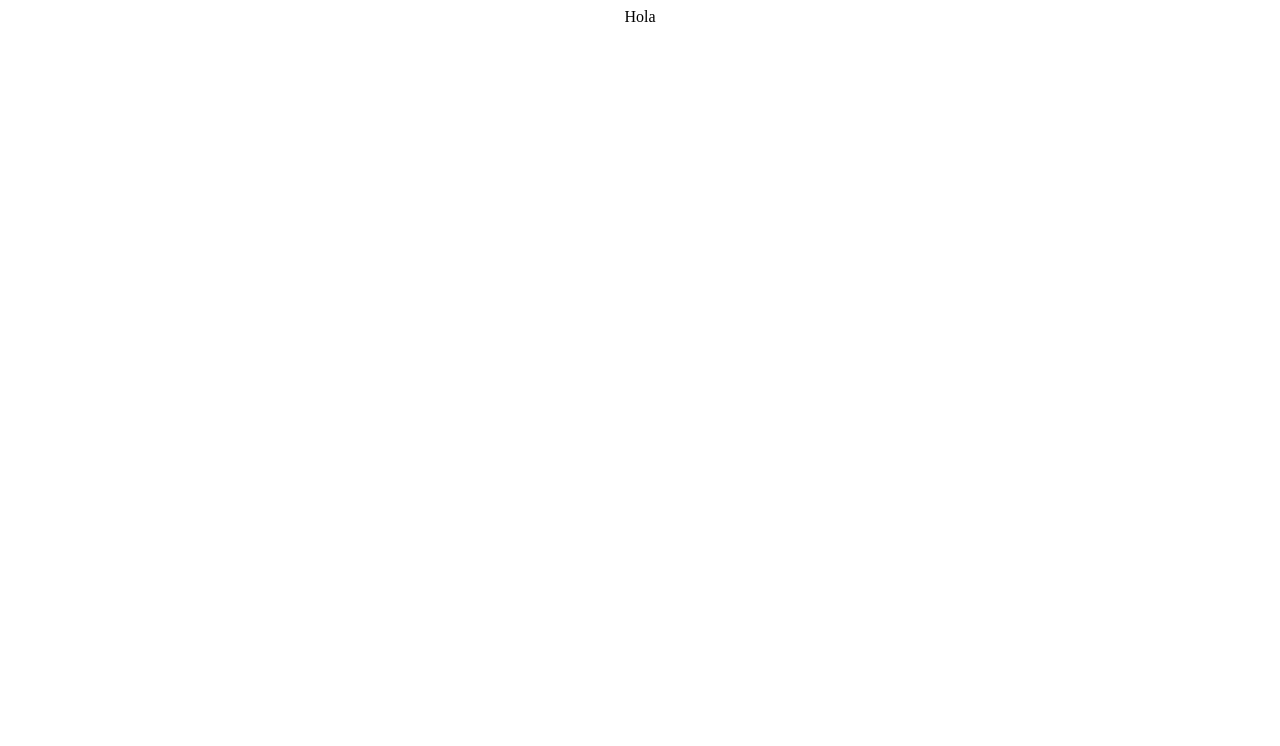
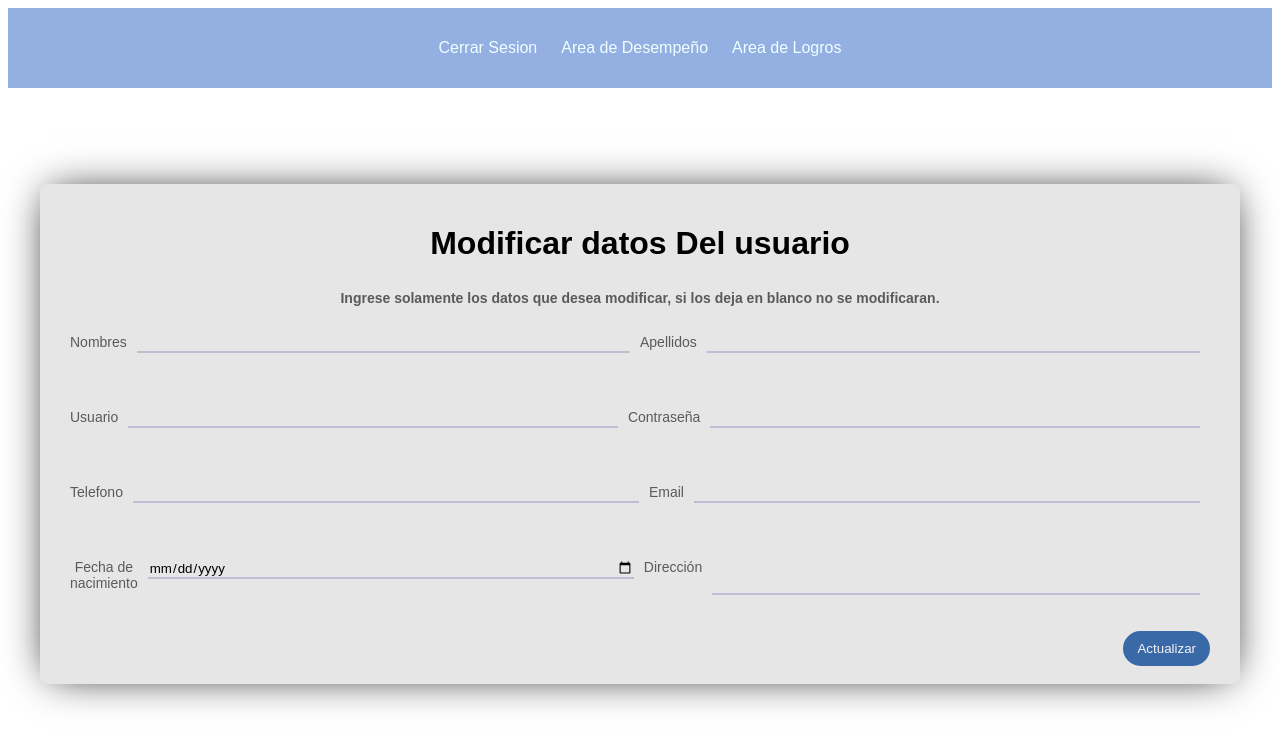
Before and after one commit to JRaulSierra/Evalucion-Practica-NodeJs-MySql, a React (Create React App) app in the folder frontend/: page /1 in a window 1280 px wide. Shown: the top 746 px of the page. Built offline with nearby package versions, Linux system fonts and the light colour scheme; no server answers.

Commit message:
update incompleto

```diff
--- a/frontend/src/App.js
+++ b/frontend/src/App.js
@@ -18,7 +18,7 @@ function App() {
           <Route path="/login">
             <Login />
           </Route>
-          <Route path="/usuario/:id">
+          <Route path="/:id">
             <Usuario />
           </Route>
           <Route path="/tabla2">
--- a/frontend/src/components/Login/Login.js
+++ b/frontend/src/components/Login/Login.js
@@ -24,7 +24,7 @@ function Login() {
         showConfirmButton: false,
         timer: 1500,
       }).then(() => {
-
+         window.location.href = `/${email}`
       });
     } else {
       Swal.fire({
--- a/frontend/src/components/Register/Register.js
+++ b/frontend/src/components/Register/Register.js
@@ -16,7 +16,6 @@ function Register() {
   const [email, setEmail] = useState("");
 
   const actionListener = async () => {
-    alert(apellidos);
     let res = await Axios.post("http://localhost:3001/createUsuario", {
       nombre: nombre,
       apellidos: apellidos,
--- /dev/null
+++ b/frontend/src/components/Usuario/Usuario.css
@@ -0,0 +1,20 @@
+.back {
+  width: 1200px;
+  height: 500px;
+  background: #e6e6e6;
+  border-radius: 8px;
+  box-shadow: 0 0 40px -10px #000;
+  margin: auto;
+  margin-top: 6rem;
+  padding: 20px 30px;
+  max-width: calc(100vw - 40px);
+  box-sizing: border-box;
+  font-family: "Montserrat", sans-serif;
+  position: relative;
+}
+
+input[type="number"]::-webkit-inner-spin-button,
+input[type="number"]::-webkit-outer-spin-button {
+  -webkit-appearance: none;
+  margin: 0;
+}
--- a/frontend/src/components/Usuario/Usuario.js
+++ b/frontend/src/components/Usuario/Usuario.js
@@ -1,11 +1,161 @@
-import React from 'react';
+import React, { useEffect, useState } from "react";
+import { Link } from "react-router-dom";
+import "./Usuario.css";
+import Axios from "axios";
+import { useParams } from "react-router";
 
 function Usuario(props) {
-    return (
+  const [nombre, setNombre] = useState("");
+  const [apellidos, setApellidos] = useState("");
+  const [usuario, setUsuario] = useState("");
+  const [contraseña, setContraseña] = useState("");
+  const [telefono, setTelefono] = useState(0);
+  const [direccion, setDireccion] = useState("");
+  const [born, setBorn] = useState(0);
+  const [email, setEmail] = useState("");
+  const [id, setId] = useState(0);
+
+  const user = useParams();
+  let val = user.id;
+
+  useEffect(() => {
+    async function axio() {
+      let res = await Axios.get(`http://localhost:3001/getUsuario/${val}`);
+      setId(res.data);
+    }
+    axio();
+  }, []);
+
+  const actionListener = async () => {
+    let res = await Axios.post("http://localhost:3001/updateUsuario", {
+      nombre: nombre,
+      apellidos: apellidos,
+      usuario: usuario,
+      contraseña: contraseña,
+      telefono: telefono,
+      direccion: direccion,
+      born: born,
+      email: email,
+      id: id,
+    });
+    let data = res.data;
+    console.log(data)
+  };
+
+
+  return (
+    <div>
+      <div>
+        <div className="Navbar">
+          <Link to="/login">Cerrar Sesion</Link>
+          <Link to="/agregar">Area de Desempeño</Link>
+          <Link to="/agregarlogros">Area de Logros</Link>
+        </div>
+      </div>
+      <div className="back">
+        <h1>Modificar datos Del usuario</h1>
+        <h6 className="text">
+          Ingrese solamente los datos que desea modificar, si los deja en blanco
+          no se modificaran.
+        </h6>
         <div>
-            Hola
+          <div className="divv">
+            <label className="text">Nombres</label>
+            <input
+              type="text"
+              className="input"
+              name="name"
+              required
+              onChange={(event) => {
+                setNombre(event.target.value);
+              }}
+            />
+            <label className="text">Apellidos</label>
+            <input
+              type="text"
+              className="input"
+              name="lastname"
+              required
+              onChange={(event) => {
+                setApellidos(event.target.value);
+              }}
+            />
+          </div>
+          <div className="divv">
+            <label className="text">Usuario</label>
+            <input
+              type="text"
+              className="input"
+              name="usuario"
+              required
+              onChange={(event) => {
+                setUsuario(event.target.value);
+              }}
+            />
+            <label className="text">Contraseña</label>
+            <input
+              type="text"
+              className="input"
+              name="pass"
+              required
+              onChange={(event) => {
+                setContraseña(event.target.value);
+              }}
+            />
+          </div>
+          <div className="divv">
+            <label className="text">Telefono</label>
+            <input
+              type="number"
+              className="input"
+              name="tel"
+              required
+              onChange={(event) => {
+                setTelefono(event.target.value);
+              }}
+            />
+            <label className="text">Email</label>
+            <input
+              type="email"
+              className="input"
+              name="email"
+              required
+              onChange={(event) => {
+                setEmail(event.target.value);
+              }}
+            />
+          </div>
+          <div className="divv">
+            <label className="text">Fecha de nacimiento</label>
+            <input
+              type="date"
+              className="input"
+              name="birth"
+              required
+              onChange={(event) => {
+                setBorn(event.target.value);
+              }}
+            />
+            <label className="text">Dirección</label>
+            <textarea
+              name="direccion"
+              className="input"
+              required
+              onChange={(event) => {
+                setDireccion(event.target.value);
+              }}
+            />
+          </div>
+          <input
+            className="button"
+            type="submit"
+            value="Actualizar"
+            onClick={actionListener}
+          />
         </div>
-    );
+      </div>
+    </div>
+  );
 }
 
 export default Usuario;
```
Also changed, not shown: 1 other file (tests, documents, lock files or other folders).
